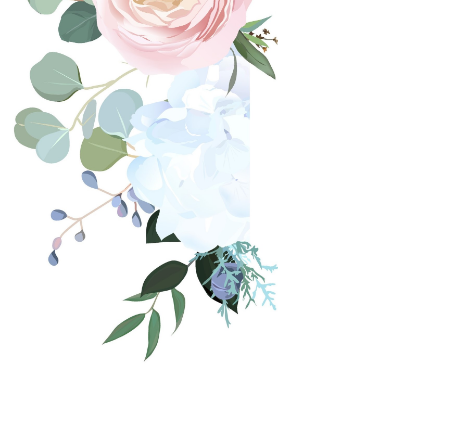
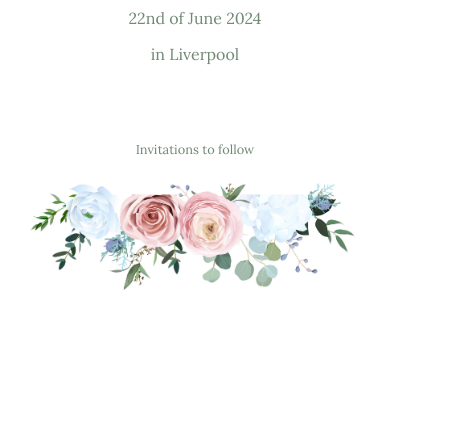
Before and after one commit to sean-duffy/wedding-website, a plain HTML site: page index.html in a window 390 px wide. Shown: the part 480-922 px from the top of the page, 454 px wide, since content can reach past the window. After the commit the page ends 844 px from the top, so only its background shows below. Drawn offline with Linux system fonts and the light colour scheme; a web font is replaced by a local one.

Commit message:
fully responsive

```diff
--- a/index.html
+++ b/index.html
@@ -1,6 +1,7 @@
 <!doctype html>
 <html lang="en">
 <head>
+  <meta name="viewport" content="width=device-width, initial-scale=1.0">
   <title>Sophie & Sean: Save The Date</title>
   <link rel="preconnect" href="https://fonts.googleapis.com">
   <link rel="preconnect" href="https://fonts.gstatic.com" crossorigin>
--- a/styles.css
+++ b/styles.css
@@ -25,7 +25,6 @@ h1 {
 
 .side-image img {
     height: 100vh;
-
 }
 
 #left-image {
@@ -56,10 +55,10 @@ h2 {
 }
 
 .ps {
-    margin-top: 6em;
-    margin-bottom: 0;
-    font-size: 1.8em;
+    margin: 6em auto 0 auto;
+    font-size: 2em;
     font-weight: 300;
+    vertical-align: bottom;
 }
 
 .top-bottom-image {
@@ -69,5 +68,24 @@ h2 {
 
 .top-bottom-image img {
     text-align: center;
-    width: 60vw;
+    width: 100vw;
 }
+
+@media (max-width: 500px) or (orientation: portrait) {
+    .side-image {
+        display: none;
+    }
+
+    .top-bottom-image {
+        display: block;
+    }
+
+    body {
+        font-size: 0.4em;
+        overflow: scroll;
+    }
+
+    .ps {
+        margin-bottom: 2em;
+    }
+}
```
